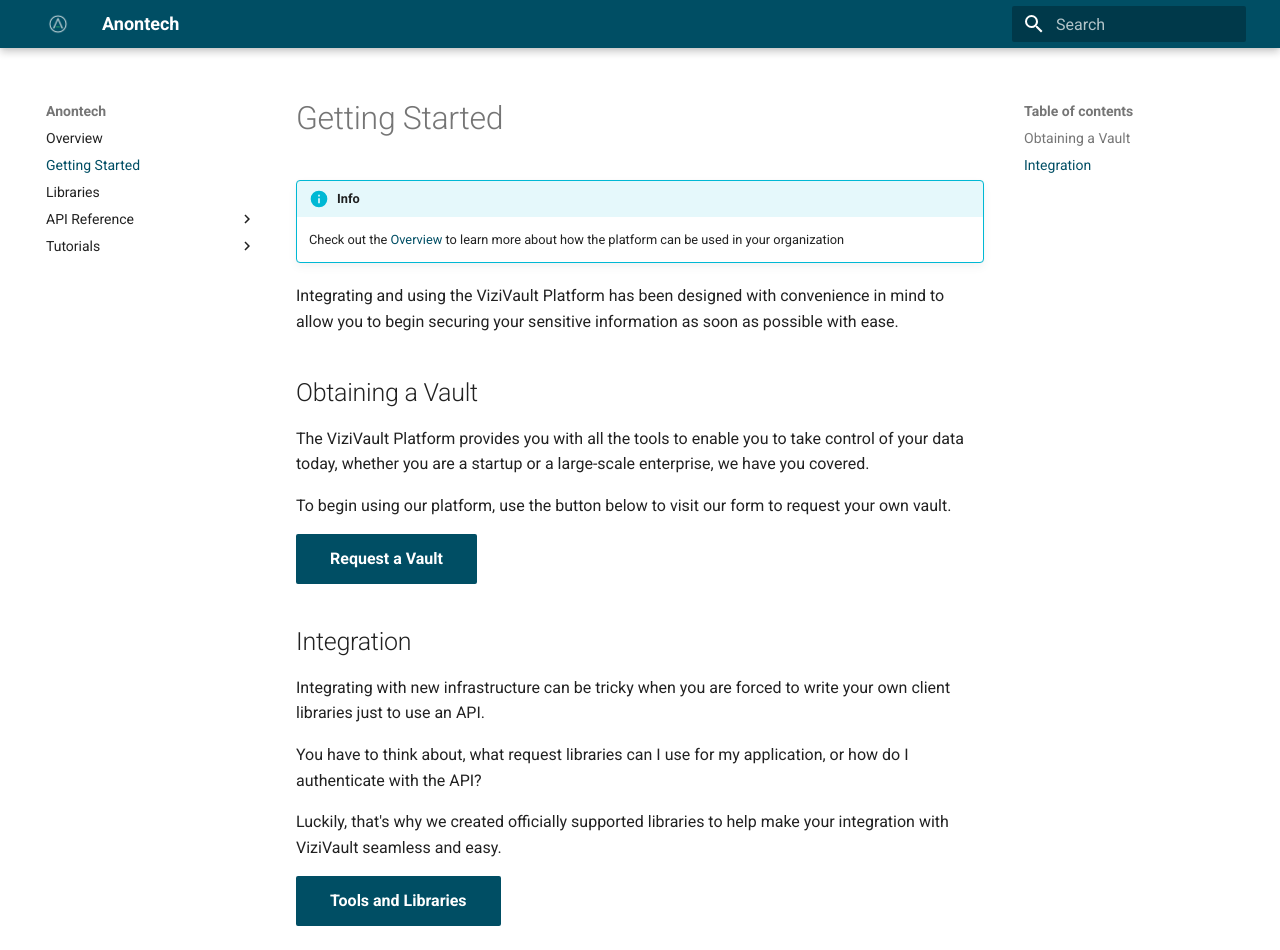
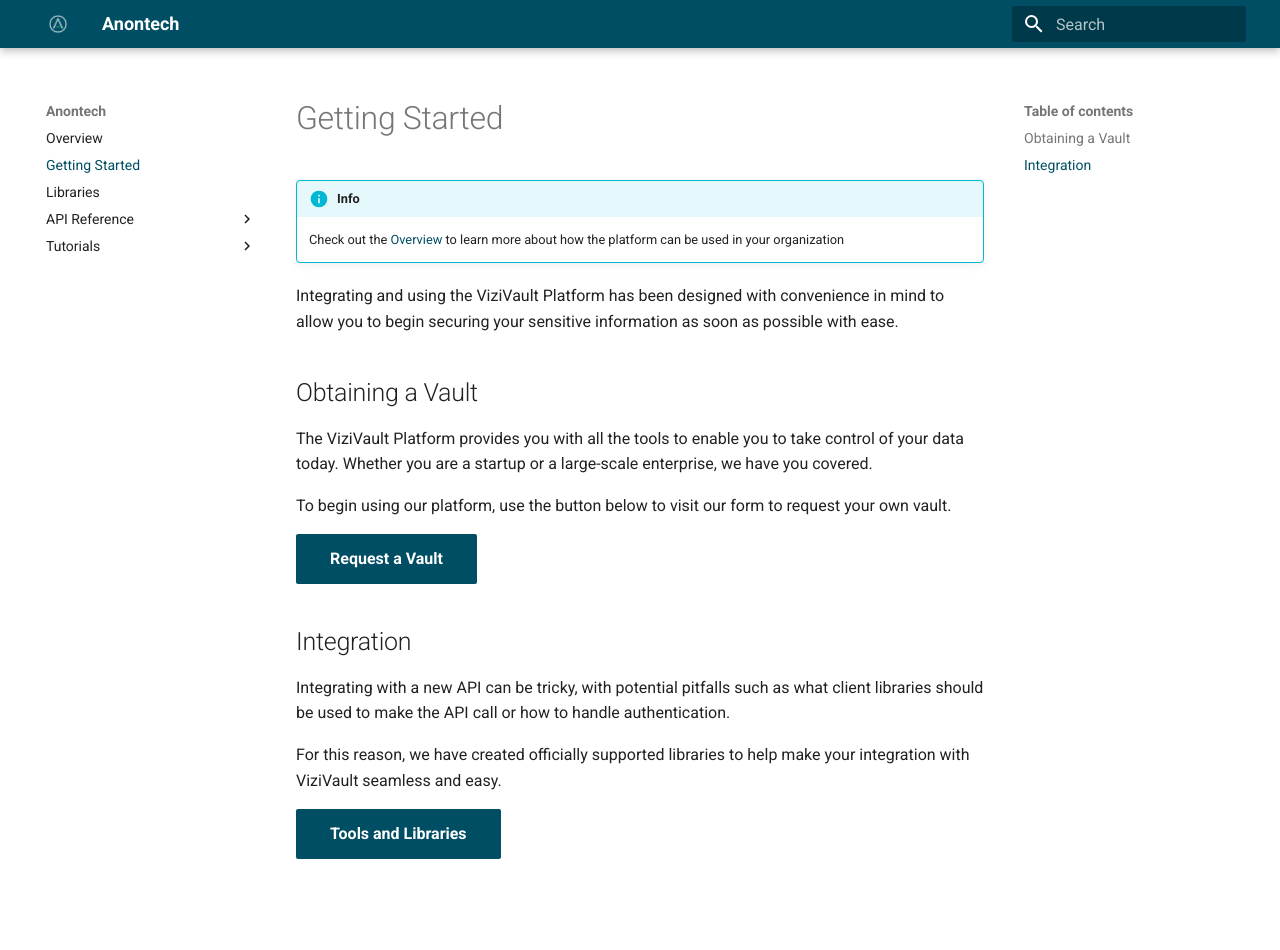
Before and after one commit to anontechnology/documentation, an MkDocs documentation site: the page built from docs/getting-started.md, in a window 1280 px wide and 950 px high. Built offline with MkDocs 1.6.1 and Material for MkDocs 9.7.7, drawn with Linux system fonts in a browser that asks for light colours.

Commit message:
some proofreading

```diff
--- a/docs/getting-started.md
+++ b/docs/getting-started.md
@@ -5,17 +5,16 @@
 Integrating and using the ViziVault Platform has been designed with convenience in mind to allow you to begin securing your sensitive information as soon as possible with ease.
 
 ## Obtaining a Vault
-The ViziVault Platform provides you with all the tools to enable you to take control of your data today, whether you are a startup or a large-scale enterprise, we have you covered.
+The ViziVault Platform provides you with all the tools to enable you to take control of your data today. Whether you are a startup or a large-scale enterprise, we have you covered.
 
 To begin using our platform, use the button below to visit our form to request your own vault.
 
 <a class="md-button md-button--primary" href="https://anontech.io" target="_blank">Request a Vault</a>
 
 ## Integration
-Integrating with new infrastructure can be tricky when you are forced to write your own client libraries just to use an API.
 
-You have to think about, what request libraries can I use for my application, or how do I authenticate with the API?
+Integrating with a new API can be tricky, with potential pitfalls such as what client libraries should be used to make the API call or how to handle authentication.
 
-Luckily, that's why we created officially supported libraries to help make your integration with ViziVault seamless and easy.
+For this reason, we have created officially supported libraries to help make your integration with ViziVault seamless and easy.
 
 [Tools and Libraries](libraries.md){: .md-button .md-button--primary }
```
Also changed, not shown: docs/index.md (+2 -2 lines), docs/libraries.md (+1 -1 lines).
